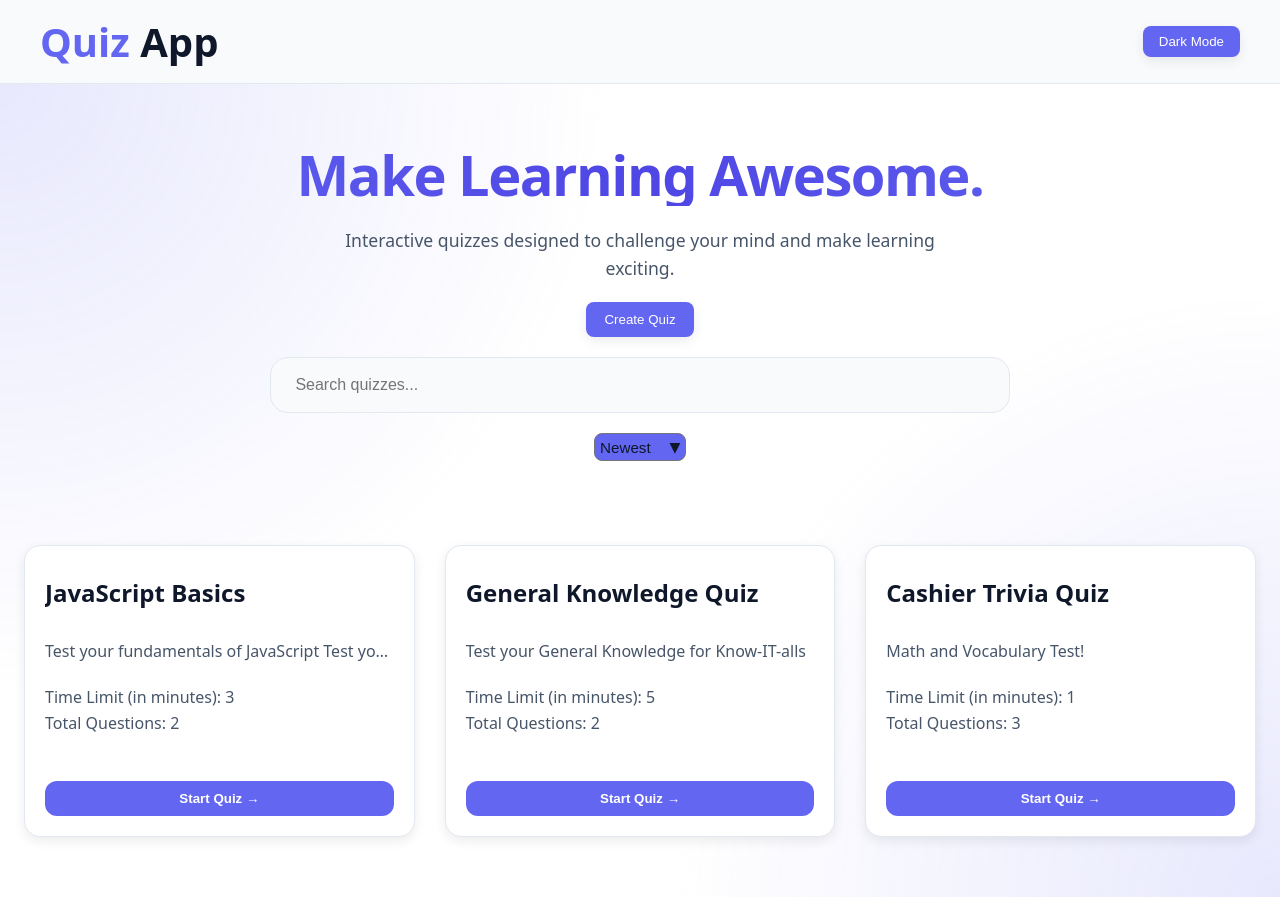
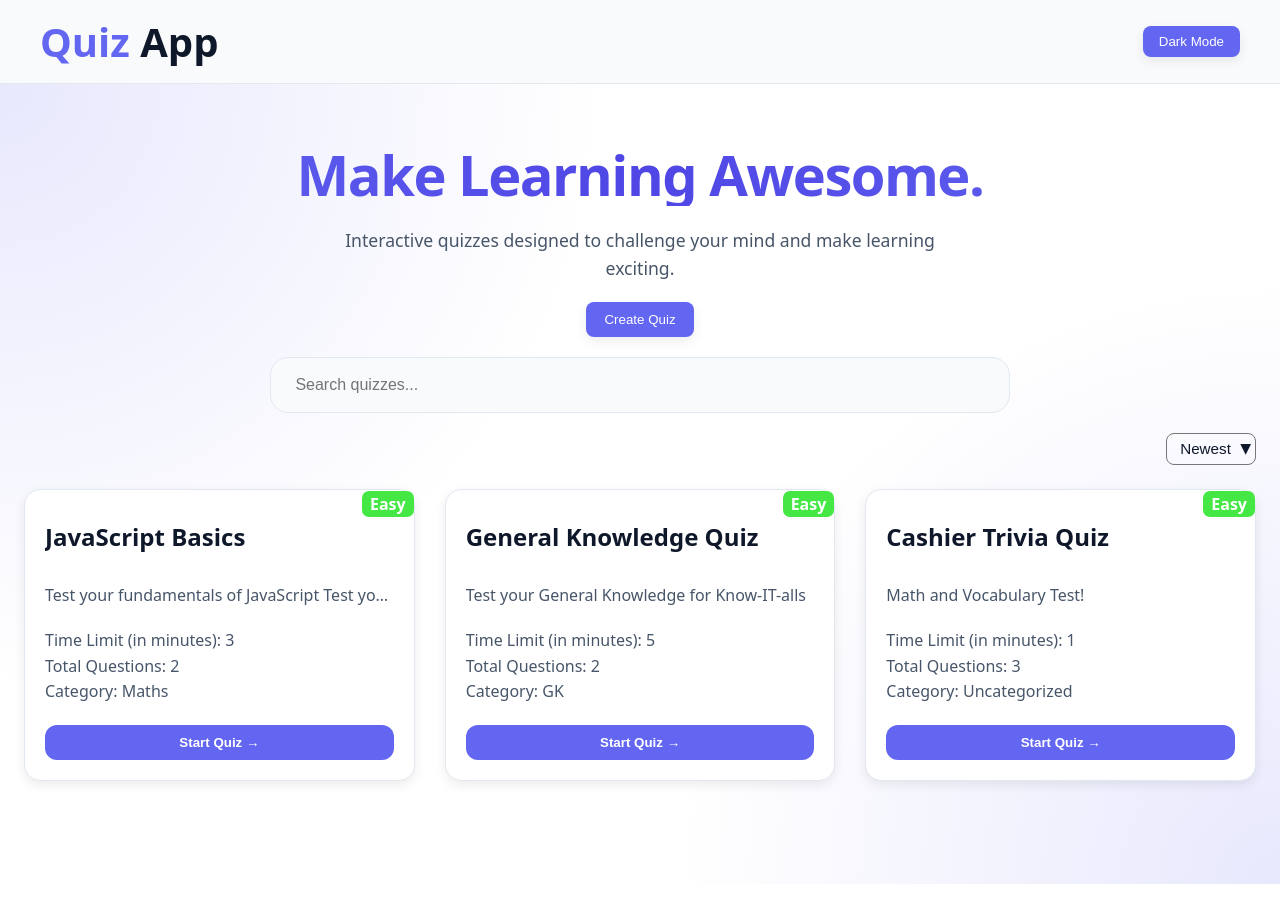
Before and after one commit to jayantkhurana2020/quiz-app, a React (Vite) app: page / in a window 1280 px wide. Built offline with nearby package versions, Linux system fonts and the light colour scheme.

Commit message:
added improvements.

```diff
--- a/src/components/createQuiz/QuestionsStep/QuestionsStep.jsx
+++ b/src/components/createQuiz/QuestionsStep/QuestionsStep.jsx
@@ -1,6 +1,5 @@
 import React, { useState, useEffect, useRef } from "react";
 import "./QuestionsStep.scss";
-import { toast } from "react-toastify";
 
 const QuestionsStep = ({
   quiz,
--- a/src/components/createQuiz/QuizDetailsStep/QuizDetailsStep.jsx
+++ b/src/components/createQuiz/QuizDetailsStep/QuizDetailsStep.jsx
@@ -58,12 +58,17 @@ const QuizDetailsStep = ({ quiz, errors, updateQuizField }) => {
           <select
             value={quiz?.difficulty || ""}
             onChange={(e) => updateQuizField("difficulty", e.target.value)}
+            onClick={() => setLatestErrors({})}
           >
             <option value="">Select Difficulty</option>
-            <option value="easy">Easy</option>
-            <option value="medium">Medium</option>
-            <option value="hard">Hard</option>
+            <option value="Easy">Easy</option>
+            <option value="Medium">Medium</option>
+            <option value="Hard">Hard</option>
           </select>
+
+          {latestErrors?.description && (
+          <span className="error">{latestErrors.description}</span>
+        )}
         </div>
       </div>
 
--- a/src/data/quizzes.json
+++ b/src/data/quizzes.json
@@ -4,6 +4,8 @@
     "title": "JavaScript Basics",
     "description": "Test your fundamentals of JavaScript Test your fundamentals of JavaScript Test your fundamentals of JavaScript Test your fundamentals of JavaScript Test your fundamentals of JavaScript",
     "duration": 3,
+    "category": "Maths",
+    "difficulty": "Easy",
     "pointsPerQuestion": 1,
     "questions": [
       {
@@ -35,6 +37,8 @@
     "title": "General Knowledge Quiz",
     "description": "Test your General Knowledge for Know-IT-alls",
     "duration": 5,
+    "difficulty": "Easy",
+    "category": "GK",
     "pointsPerQuestion": 1,
     "questions": [
       {
@@ -66,6 +70,8 @@
     "title": "Cashier Trivia Quiz",
     "description": "Math and Vocabulary Test!",
     "duration": 1,
+    "difficulty": "Easy",
+    "category": "Uncategorized",
     "pointsPerQuestion": 1,
     "questions": [
       {
--- a/src/hooks/useCreateQuiz.js
+++ b/src/hooks/useCreateQuiz.js
@@ -5,7 +5,7 @@ const initialQuizState = {
   id: "",
   title: "",
   description: "",
-  category: "",
+  category: "Uncategorized",
   difficulty: "easy",
   duration: 0,
   pointsPerQuestion: 1,
@@ -151,8 +151,12 @@ export const useCreateQuiz = () => {
         newErrors.duration = "Duration must be greater than 0";
       }
 
-      if(!quiz.description .trim()) {
+      if(!quiz.description.trim()) {
         newErrors.description = "Description is required";
+      }
+
+      if(quiz.difficulty === "") {
+        newErrors.difficulty = "Difficulty is required";
       }
 
     }
--- a/src/pages/Home/Home.jsx
+++ b/src/pages/Home/Home.jsx
@@ -51,18 +51,20 @@ export default function Home() {
           );
           break;
 
-        case "difficulty":
+       case "difficulty":
           const difficultyOrder = {
-            Easy: 1,
-            Medium: 2,
-            Hard: 3,
+            easy: 1,
+            medium: 2,
+            hard: 3,
           };
 
-          filtered.sort(
-            (a, b) =>
-              (difficultyOrder[a.difficulty] || 0) -
-              (difficultyOrder[b.difficulty] || 0)
-          );
+          filtered.sort((a, b) => {
+            const aDifficulty = (a.difficulty || "").toLowerCase();
+            const bDifficulty = (b.difficulty || "").toLowerCase();
+
+            return (difficultyOrder[aDifficulty] || 0) -
+                  (difficultyOrder[bDifficulty] || 0);
+          });
           break;
 
         case "newest":
@@ -118,7 +120,7 @@ export default function Home() {
               onChange={(e) => setSortBy(e.target.value)}
             >
               <option id="newest" value="newest">Newest</option>
-              <option id="name" value="name">Name (A-Z)</option>
+              <option id="name" value="name">Name</option>
               <option id="category" value="category">Category</option>
               <option id="difficulty" value="difficulty">Difficulty</option>
             </select>
@@ -146,11 +148,17 @@ export default function Home() {
                           setShowModal(true);
                         }}
                       >
+                        <div
+                          className={`difficulty ${quiz.difficulty.toLowerCase()}` }
+                        >
+                          <h4>{quiz.difficulty}</h4>
+                        </div>
                         <div className="meta">
                           <h2 className="title">{quiz.title}</h2>
                           <p className="description">{quiz.description}</p>
                           <p>Time Limit (in minutes): {quiz.duration}</p>
                           <p>Total Questions: {quiz.questions.length}</p>
+                          <p>Category: {quiz.category}</p>
                         </div>
 
                         <div className="card-footer">
--- a/src/pages/Home/Home.scss
+++ b/src/pages/Home/Home.scss
@@ -29,7 +29,6 @@
   max-width: 1300px;
   display: flex;
   flex-direction: column;
-  gap: 60px;
 }
 
 .hero {
@@ -124,6 +123,7 @@
 }
 
 .quiz-card {
+  position: relative;
   display: grid;
   grid-template-columns: 1fr;
   min-height: 250px;
@@ -166,6 +166,26 @@
       color: var(--text-secondary);
       line-height: 1.6;
     }
+
+    .difficulty {
+      position: absolute;
+      right: -20px;
+      top: -19px;
+      padding: 2px 8px;
+      border-radius: 7px;
+      color: #fff;
+
+      &.easy {
+        background: var(--safe);
+      }
+      &.medium {
+        background: var(--warning);
+      }
+      &.hard {
+        background: var(--danger);
+      }
+
+    }
 }
 
 
@@ -200,7 +220,7 @@
 
 .quiz-sort-wrapper {
   display: flex;
-  justify-content: center;
+  justify-content: flex-end;
   margin-bottom: 1.5rem;
 
   select {
@@ -208,9 +228,9 @@
     -webkit-appearance: none;
     -moz-appearance: none;
 
-    padding: 0.30rem;
+    padding: 0.40rem 0.80rem;
     border-radius: 8px;
-    background-color: var(--primary);
+    background-color: transparent;
     font-size: 0.95rem;
     font-weight: 500;
     color: var(--text-primary);
@@ -230,9 +250,8 @@
   &::after {
     content: "▾";
     position: absolute;
-    right: px;
-    left: 52.4%;
-    top: 44%;
+    right: 5px;
+    top: 13px;
     transform: translateY(-50%);
     pointer-events: none;
     font-size: 1.35rem;
--- a/src/pages/Quiz/Quiz.jsx
+++ b/src/pages/Quiz/Quiz.jsx
@@ -1,5 +1,5 @@
 import { useParams, useNavigate } from "react-router-dom";
-import { useEffect, useState, useRef } from "react";
+import { useEffect, useState } from "react";
 import { toast } from "react-toastify";
 import seedQuizzes from "../../data/quizzes.json";
 import { getStoredQuizzes } from "../../utils/storage.js";
--- a/src/styles/global.scss
+++ b/src/styles/global.scss
@@ -19,6 +19,8 @@
   --safe: rgb(69, 231, 69) ;
   --safe-hover: rgb(26, 188, 26) ;
   --gray-hover: lightgray;
+
+  --warning: rgb(244, 182, 67);
 
   --primary-soft: rgba(99, 102, 241, 0.15);
   --primary-glow: rgba(99, 102, 241, 0.35);
```
